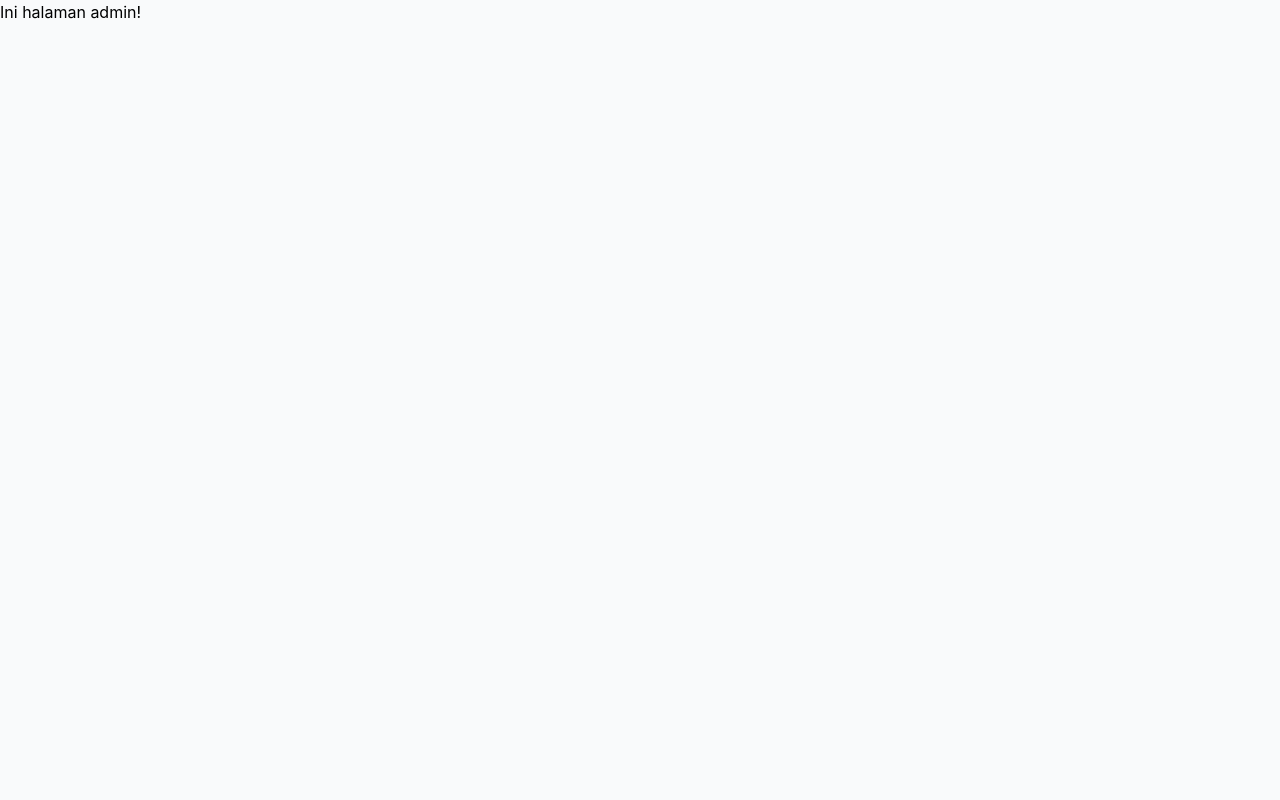
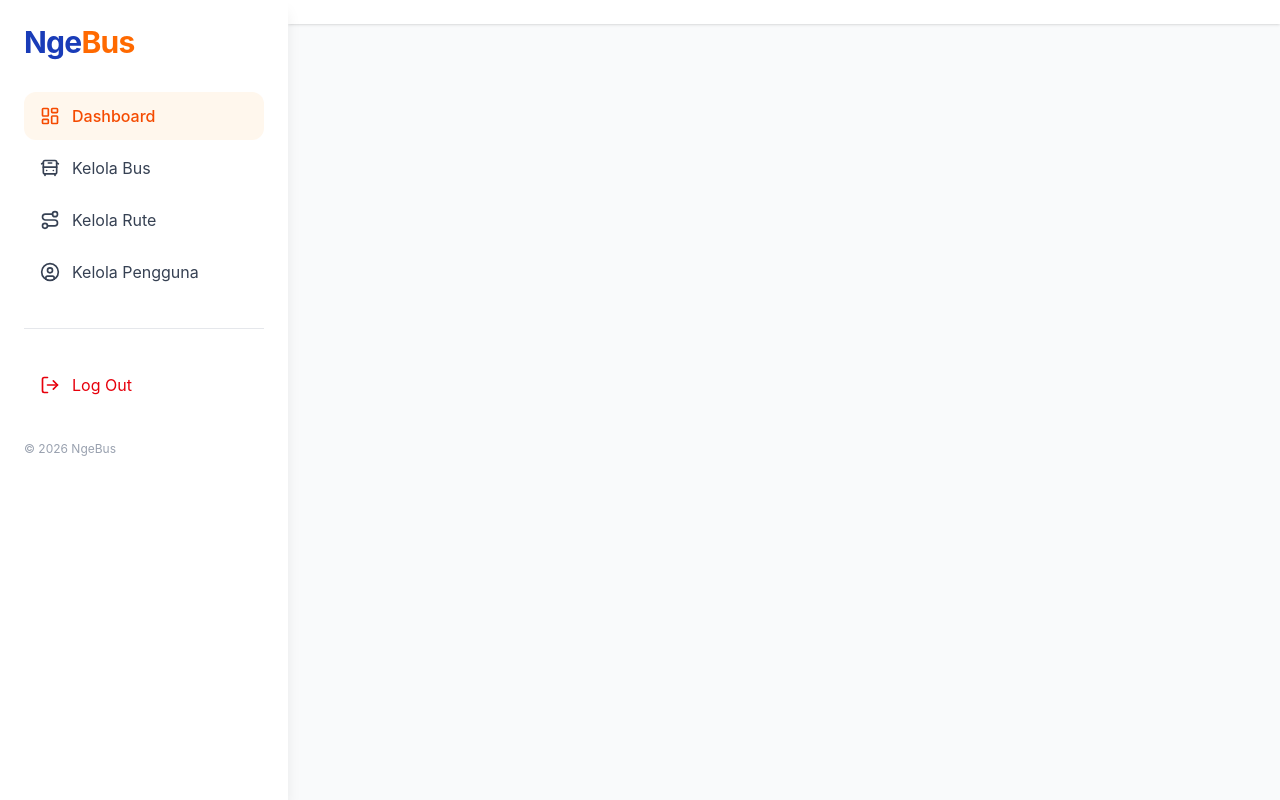
Before and after one commit to abdianysyah/NgeBus, a Vue app in the folder frontend/: page /admin/dashboard in a window 1280 px wide. Built offline with nearby package versions, Linux system fonts and the light colour scheme; sample sign-in values are in the browser's storage.

Commit message:
fix sidebar

```diff
--- a/frontend/src/components/ui/Sidebar.vue
+++ b/frontend/src/components/ui/Sidebar.vue
@@ -1,7 +1,57 @@
-<script>
-// import {  } from "lucide-vue-next";
+<script setup>
+import { ref } from 'vue';
+import { XSquare, LayoutDashboard, BusFrontIcon, RouteIcon, UserCircle, LogOut  } from 'lucide-vue-next';
+import { RouterLink } from 'vue-router';
+
+const sidebarOpen = ref(false)
+
+const toggleSidebar = () => {
+    sidebarOpen.value = !sidebarOpen.value
+}
+
+const closeSidebar = () => {
+    sidebarOpen.value = false
+}
 </script>
 
 <template>
+    <aside class="fixed inset-y-0 left-0 w-72 bg-white shadow-lg z-30 transform transition-transform duration-200 ease-in-out overflow-y-auto no-scrollbar"
+        :class="sidebarOpen ? 'translate-x-0' : '-translate-x-full lg:translate-x-0'">
+        <div class="p-6 relative">
+            <button @click="closeSidebar" class="absolute top-4 right-4 text-gray-500 hover:text-gray-800 lg:hidden">
+                <XSquare class="text-2xl" />
+            </button>
+            <RouterLink to="/admin/dashboard" class="text-3xl font-bold text-blue-800 tracking-tight block mb-8">
+                Nge<span class="text-orange-500">Bus</span>
+            </RouterLink>
+            <nav class="space-y-1">
+                <RouterLink to="" class="flex items-center space-x-3 px-4 py-3 bg-orange-50 text-orange-600 rounded-xl font-medium">
+                    <LayoutDashboard class="w-5" />
+                    <span>Dashboard</span>
+                </RouterLink>
+                <RouterLink to="" class="flex items-center space-x-3 px-4 py-3 text-gray-700 hover:bg-gray-100 rounded-xl transition">
+                    <BusFrontIcon class="w-5" />
+                    <span>Kelola Bus</span>
+                </RouterLink>
+                <RouterLink to="" class="flex items-center space-x-3 px-4 py-3 text-gray-700 hover:bg-gray-100 rounded-xl transition">
+                    <RouteIcon class="w-5" />
+                    <span>Kelola Rute</span>
+                </RouterLink>
+                <RouterLink to="" class="flex items-center space-x-3 px-4 py-3 text-gray-700 hover:bg-gray-100 rounded-xl transition">
+                    <UserCircle class="w-5" />
+                    <span>Kelola Pengguna</span>
+                </RouterLink>
+            </nav>
 
+            <div class="pt-8 mt-8 border-t border-gray-200">
+                <button class="flex items-center space-x-3 px-4 py-3 text-red-600 hover:bg-red-50 rounded-xl transition">
+                    <LogOut class="w-5" />
+                    <span>Log Out</span>
+                </button>
+            </div>
+            <p class="text-xs text-gray-400 mt-8">
+                &copy; 2026 NgeBus
+            </p>
+        </div>
+    </aside>
 </template>
--- a/frontend/src/views/admin/DashboardAdmin.vue
+++ b/frontend/src/views/admin/DashboardAdmin.vue
@@ -1,7 +1,85 @@
 <script setup>
+import { ref } from 'vue';
+import { XSquare, LayoutDashboard, BusFrontIcon, RouteIcon, UserCircle, LogOut, MenuIcon  } from 'lucide-vue-next';
+import { RouterLink, useRouter } from 'vue-router';
+import Swal from 'sweetalert2';
+
+const router = useRouter()
+const sidebarOpen = ref(false)
+const toggleSidebar = () => {
+    sidebarOpen.value = !sidebarOpen.value
+}
+
+const closeSidebar = () => {
+    sidebarOpen.value = false
+}
+
+const logout = () => {
+    Swal.fire({
+        icon: "warning",
+        title: "logout",
+        text: "Anda yakin ingin keluar?",
+        showCancelButton: true,
+        confirmButtonText: "Logout"
+    }).then((result) => {
+        if (result.isConfirmed) {
+            localStorage.clear()
+            router.push("/login")
+        }
+    })
+}
 
 </script>
 
 <template>
-    <h2>Ini halaman admin!</h2>
+    <aside class="fixed inset-y-0 left-0 w-72 bg-white shadow-lg z-30 transform transition-transform duration-600 ease-in-out overflow-y-auto no-scrollbar"
+        :class="sidebarOpen ? 'translate-x-0' : '-translate-x-full lg:translate-x-0'">
+        <div class="p-6 relative">
+            <button @click="closeSidebar" class="absolute top-4 right-4 text-gray-500 hover:text-gray-800 lg:hidden">
+                <XSquare class="text-2xl" />
+            </button>
+            <RouterLink to="/admin/dashboard" class="text-3xl font-bold text-blue-800 tracking-tight block mb-8">
+                Nge<span class="text-orange-500">Bus</span>
+            </RouterLink>
+            <nav class="space-y-1">
+                <RouterLink to="" class="flex items-center space-x-3 px-4 py-3 bg-orange-50 text-orange-600 rounded-xl font-medium">
+                    <LayoutDashboard class="w-5" />
+                    <span>Dashboard</span>
+                </RouterLink>
+                <RouterLink to="" class="flex items-center space-x-3 px-4 py-3 text-gray-700 hover:bg-gray-100 rounded-xl transition">
+                    <BusFrontIcon class="w-5" />
+                    <span>Kelola Bus</span>
+                </RouterLink>
+                <RouterLink to="" class="flex items-center space-x-3 px-4 py-3 text-gray-700 hover:bg-gray-100 rounded-xl transition">
+                    <RouteIcon class="w-5" />
+                    <span>Kelola Rute</span>
+                </RouterLink>
+                <RouterLink to="" class="flex items-center space-x-3 px-4 py-3 text-gray-700 hover:bg-gray-100 rounded-xl transition">
+                    <UserCircle class="w-5" />
+                    <span>Kelola Pengguna</span>
+                </RouterLink>
+            </nav>
+
+            <div class="pt-8 mt-8 border-t border-gray-200">
+                <button @click="logout" class="flex items-center space-x-3 px-4 py-3 text-red-600 hover:bg-red-50 rounded-xl transition">
+                    <LogOut class="w-5" />
+                    <span>Log Out</span>
+                </button>
+            </div>
+            <p class="text-xs text-gray-400 mt-8">
+                &copy; 2026 NgeBus
+            </p>
+        </div>
+    </aside>
+
+    <div class="fixed inset-0 bg-black bg-opacity-50 z-20 hidden transition-opacity"></div>
+    <div class="min-h-screen flex flex-col lg:ml-72">
+        <header class="bg-white shadow-sm sticky top-0 z-10">
+            <div class="px-4 sm:px-6 lg:px-8 py-3 flex items-center justify-between">
+                <button @click="toggleSidebar" class="lg:hidden text-gray-600 hover:text-gray-900 focus:outline-none">
+                    <MenuIcon class="text-2xl" />
+                </button>
+            </div>
+        </header>
+    </div>
 </template>
```
Also changed, not shown: frontend/src/layouts/AdminLayout.vue (+8 -0 lines).
